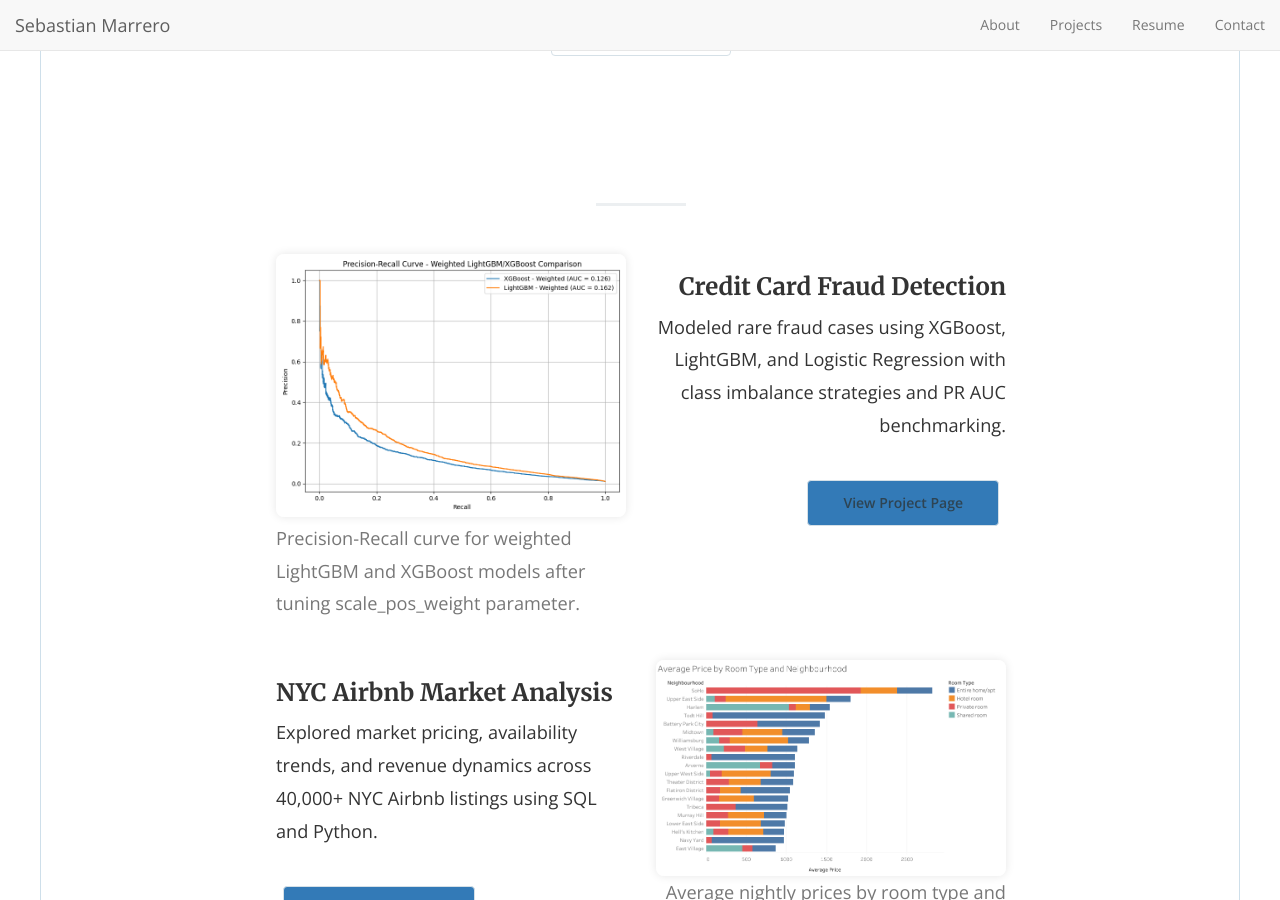
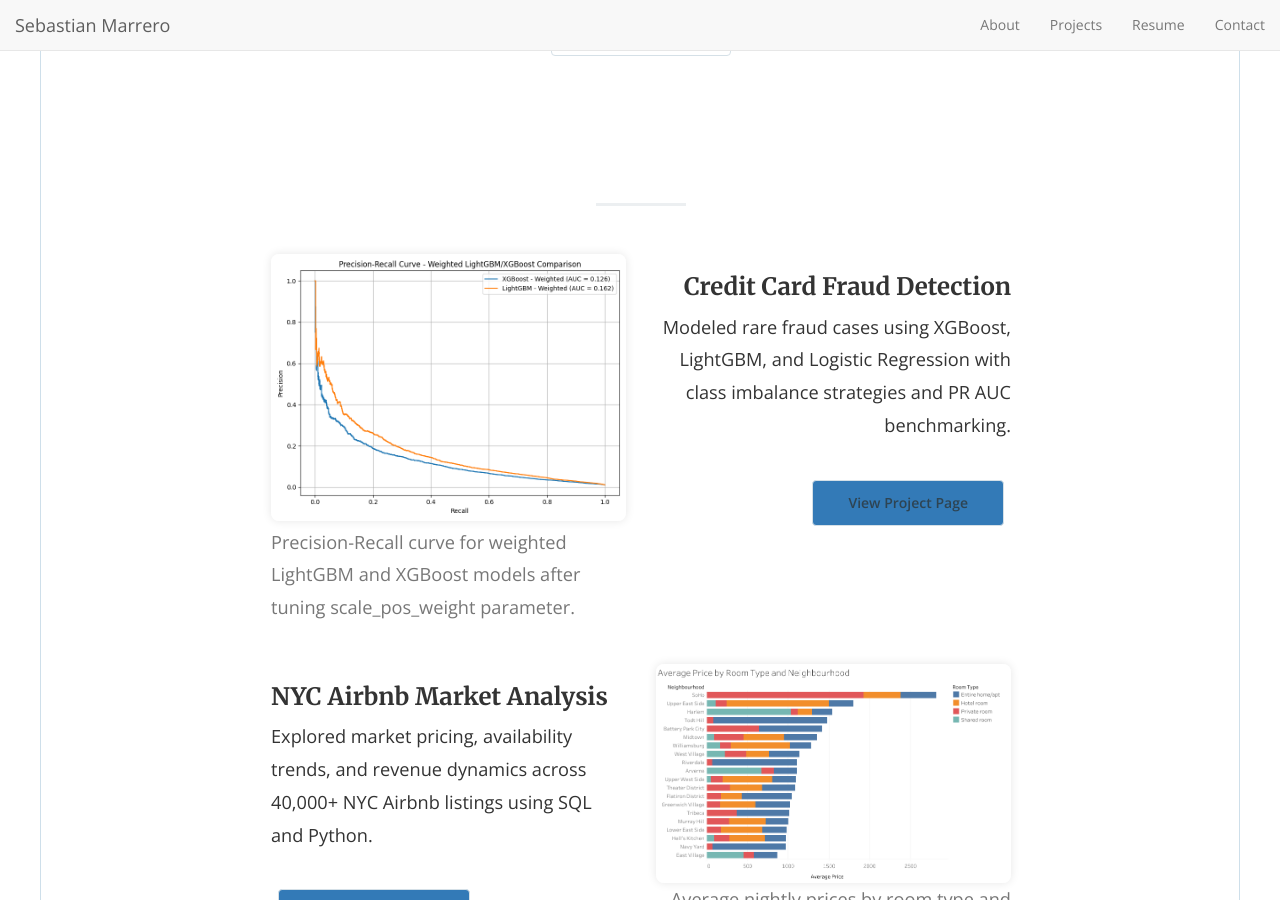
Before and after one commit to SebastianMarrero/Portfolio-Site, a Jekyll site: the page built from index.html, in a window 1280 px wide and 900 px high, scrolled down 682 px. Built offline with Jekyll 4.4.1, drawn with Linux system fonts in a browser that asks for light colours; nearby versions of some CDN libraries; the list of posts is cut into pages by our own code.

Commit message:
Restore balanced side-by-side layout with improved image sizing and spacing

```diff
--- a/_layouts/home.html
+++ b/_layouts/home.html
@@ -32,7 +32,7 @@
             {% endcomment %}
 
             <!-- Project 1: Fraud Detection (Image Left) -->
-            <div class="row" style="margin-top: -20px; margin-left: 0; margin-right: 0;">
+            <div class="row" style="margin-top: -20px; margin-left: -5px; margin-right: -5px;">
               <div class="col-md-6" style="padding-left: 15px; padding-right: 15px;">
                 <img src="{{ site.baseurl }}/assets/images/Weighted_PR_Curve.png" alt="Fraud Detection PR Curve" class="img-responsive" style="width: 100%; height: auto; border-radius: 8px; box-shadow: 0 0 10px rgba(0,0,0,0.1);">
                 <p class="text-muted" style="margin-top: 5px;">Precision-Recall curve for weighted LightGBM and XGBoost models after tuning scale_pos_weight parameter.</p>
@@ -46,7 +46,7 @@
               </div>
             </div>
 
-            <div class="row" style="margin-top: 30px; margin-left: 0; margin-right: 0;">
+            <div class="row" style="margin-top: 30px; margin-left: -5px; margin-right: -5px;">
               <div class="col-md-6" style="padding-left: 15px; padding-right: 15px;">
                 <h3>NYC Airbnb Market Analysis</h3>
                 <p>Explored market pricing, availability trends, and revenue dynamics across 40,000+ NYC Airbnb listings using SQL and Python.</p>
@@ -61,7 +61,7 @@
             </div>
 
             <!-- Project 3: Unicorn Startups (Image Right) -->
-            <div class="row" style="margin-top: 30px; margin-left: 0; margin-right: 0;">
+            <div class="row" style="margin-top: 30px; margin-left: -5px; margin-right: -5px;">
               <div class="col-md-6" style="padding-left: 15px; padding-right: 15px;">
                 <h3>Unicorn Start-Up SQL Analysis</h3>
                 <p>Analyzed billion-dollar startups using MySQL and Tableau to explore ROI, industry trends, and investor performance globally.</p>
@@ -76,7 +76,7 @@
             </div>
 
             <!-- Project 4: SaaS Churn (Image Left with alternate visual) -->
-            <div class="row" style="margin-top: 30px; margin-left: 0; margin-right: 0;">
+            <div class="row" style="margin-top: 30px; margin-left: -5px; margin-right: -5px;">
               <div class="col-md-6" style="padding-left: 15px; padding-right: 15px;">
                 <img src="{{ site.baseurl }}/assets/images/LogisticRegressionCoefficients.png" alt="Logistic Regression Coefficients - Variable Impact" class="img-responsive" style="width: 100%; height: auto; border-radius: 8px; box-shadow: 0 0 10px rgba(0,0,0,0.1);">
                 <p class="text-muted" style="margin-top: 5px;">Regression coefficient visualization outlines directionality and magnitude of impact that each variable has on customer churn incidence.</p>
```
